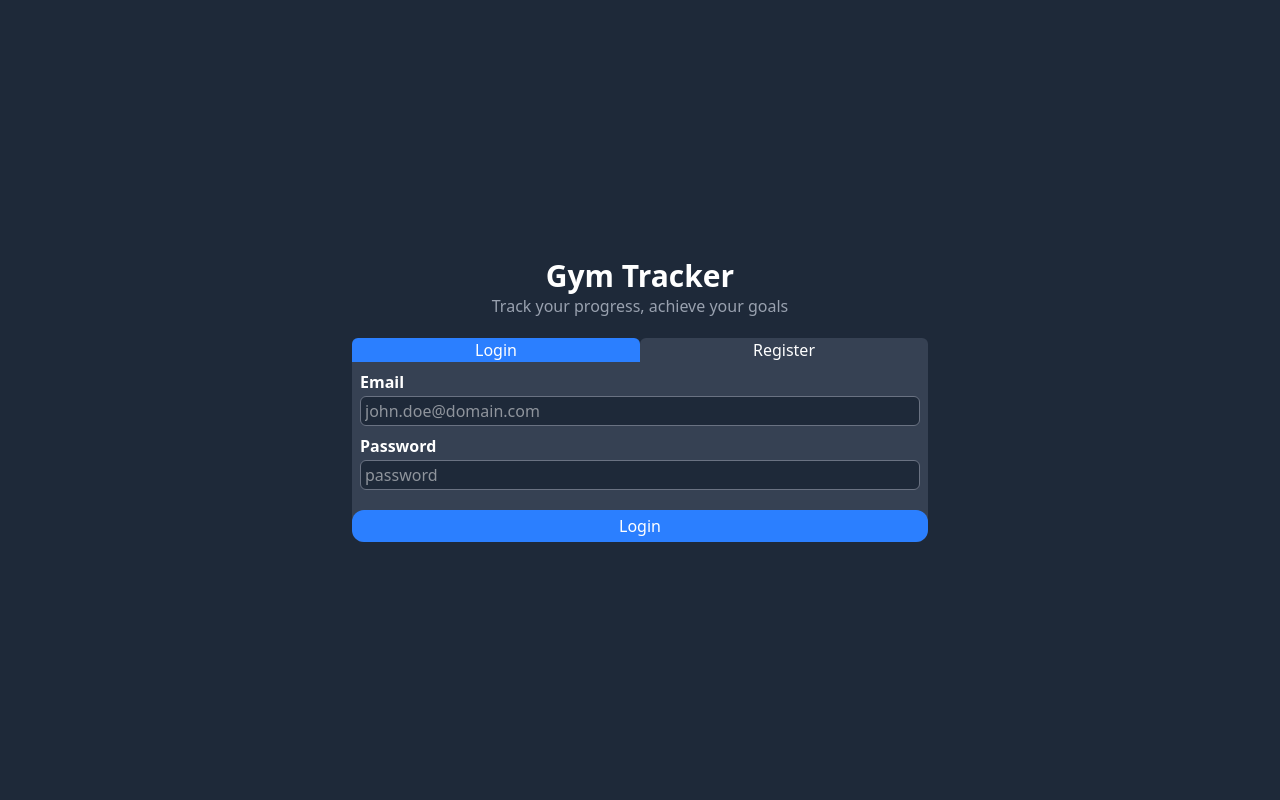
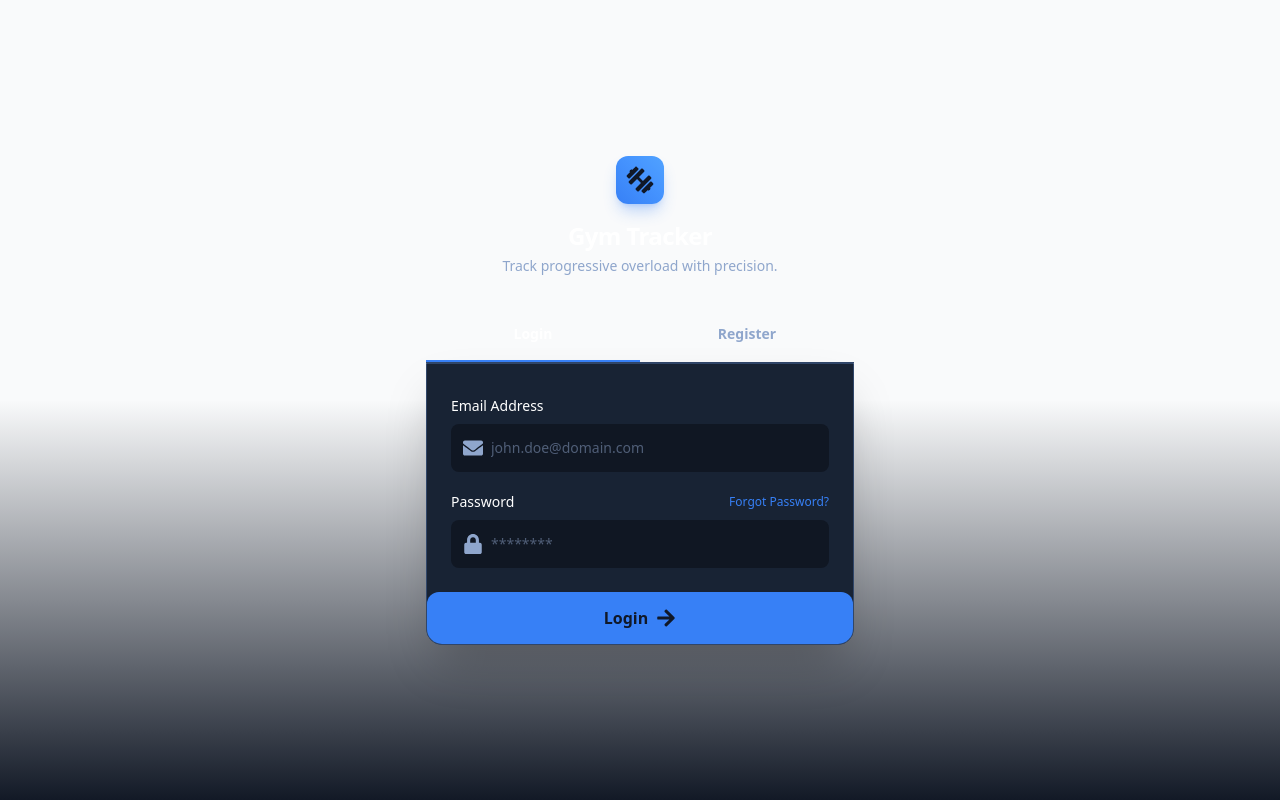
Before and after one commit to GymTrackerApp/frontend, a React (Vite) app in the folder frontend-react/: page /register-login in a window 1280 px wide. Built offline with nearby package versions, Linux system fonts and the light colour scheme; no server answers.

Commit message:
login page design changes

```diff
--- a/frontend-react/src/components/AuthToggleTabs.tsx
+++ b/frontend-react/src/components/AuthToggleTabs.tsx
@@ -6,14 +6,15 @@ interface AuthToggleProps {
 }
 
 const AuthToggleTabs = ({ isRegister, setIsRegister }: AuthToggleProps) => {
-  const btnCommonStyle = "w-full rounded-t-md cursor-pointer";
   return (
-    <div className="flex">
+    <div className="flex border-b border-border-dark">
       <button
         type="button"
         className={clsx(
-          btnCommonStyle,
-          isRegister ? "bg-gray-700" : "bg-blue-500"
+          "flex-1 py-4 text-center text-sm font-semibold border-b-2 transition-colors rounded-tl-4xl",
+          isRegister
+            ? "border-transparent text-text-muted"
+            : "border-primary text-white bg-white/5"
         )}
         onClick={() => setIsRegister(false)}
       >
@@ -22,8 +23,10 @@ const AuthToggleTabs = ({ isRegister, setIsRegister }: AuthToggleProps) => {
       <button
         type="button"
         className={clsx(
-          btnCommonStyle,
-          isRegister ? "bg-blue-500" : "bg-gray-700"
+          "flex-1 py-4 text-center text-sm font-semibold text-text-muted hover:text-white border-b-2 transition-colors rounded-tr-4xl",
+          isRegister
+            ? "border-primary bg-white/5"
+            : "border-transparent text-text-muted"
         )}
         onClick={() => setIsRegister(true)}
       >
--- a/frontend-react/src/components/ui/Button.tsx
+++ b/frontend-react/src/components/ui/Button.tsx
@@ -16,7 +16,7 @@ const Button = ({
   ...props
 }: ButtonProps) => {
   const typeStyle = {
-    approve: "bg-blue-500 hover:bg-blue-400 transition-colors",
+    approve: "bg-primary hover:bg-primary-hover transition-colors",
     details:
       "border border-blue-400 text-blue-400 hover:border-blue-300 hover:text-blue-300 transition-colors",
     cancel:
--- a/frontend-react/src/index.css
+++ b/frontend-react/src/index.css
@@ -6,9 +6,16 @@
   --color-subcomponents-main: var(--color-gray-600);
   --color-subcomponents-main-hover: var(--color-gray-500);
   --color-subcomponents-text-main: var(--color-gray-400);
-  --color-background-main: var(--color-gray-800);
   --color-approve-button-main: var(--color-blue-500);
   --color-hover-approve-button-main: var(--color-blue-400);
+  --color-primary: #3780f6;
+  --color-primary-hover: #2563eb;
+  --color-background-light: #f9fafb;
+  --color-background-dark: #121926;
+  --color-card-dark: #182334;
+  --color-input-dark: #101723;
+  --color-border-dark: #304669;
+  --color-text-muted: #8fa6cc;
 }
 
 @utility no-spinner {
--- a/frontend-react/src/pages/RegisterLogin.tsx
+++ b/frontend-react/src/pages/RegisterLogin.tsx
@@ -1,8 +1,17 @@
 import { useMutation } from "@tanstack/react-query";
 import type { AxiosError } from "axios";
 import { useState } from "react";
+import toast from "react-hot-toast";
+import {
+  FaArrowRight,
+  FaDumbbell,
+  FaEnvelope,
+  FaLock,
+  FaUser,
+} from "react-icons/fa";
+import { useNavigate } from "react-router";
 import AuthToggleTabs from "../components/AuthToggleTabs";
-import InputForm from "../components/ui/InputForm";
+import Button from "../components/ui/Button";
 import {
   signIn,
   type SignInRequest,
@@ -10,11 +19,8 @@ import {
   signUp,
   type SignUpRequest,
 } from "../services/authService";
-import { type GeneralResponse, type ErrorResponse } from "../types/ApiResponse";
+import { type ErrorResponse, type GeneralResponse } from "../types/ApiResponse";
 import { type SignInForm, type SignUpForm } from "../types/AuthForms";
-import toast from "react-hot-toast";
-import { useNavigate } from "react-router";
-import Button from "../components/ui/Button";
 
 const RegisterLogin = () => {
   const navigate = useNavigate();
@@ -123,24 +129,41 @@ const RegisterLogin = () => {
 
   return (
     <>
-      <div className="bg-background-main text-white min-h-dvh flex justify-center items-center flex-col">
-        <h1 className="text-3xl font-bold">Gym Tracker</h1>
-        <p className="text-gray-400 mb-5">
-          Track your progress, achieve your goals
+      <div className="bg-background-light dark:bg-background-dark font-display text-gray-900 dark:text-white antialiased min-h-screen flex flex-col items-center justify-center relative overflow-hidden">
+        <div className="absolute inset-0 bg-grid-pattern bg-size-[40px_40px] pointer-events-none opacity-20"></div>
+        <div className="absolute top-0 left-0 w-full h-full bg-linear-to-b from-transparent via-transparent to-background-dark pointer-events-none"></div>
+        <div className="relative z-10 w-full max-w-115 px-4 py-8">
+          <div className="flex flex-col items-center mb-8">
+            <div className="w-12 h-12 rounded-xl bg-linear-to-tr from-primary to-blue-400 flex items-center justify-center shadow-lg shadow-primary/30 mb-4">
+              <FaDumbbell className="w-7 h-7 rotate-45" />
+            </div>
+            <h1 className="text-2xl font-bold tracking-tight text-white">
+              Gym Tracker
+            </h1>
+            <p className="text-text-muted text-sm mt-1">
+              Track progressive overload with precision.
             </p>
-        <div className="w-1/2 max-w-xl">
+          </div>
           <AuthToggleTabs
             isRegister={isRegister}
             setIsRegister={setIsRegister}
           />
           <form
-            className="bg-components-main flex flex-col rounded-b-xl "
+            className="bg-card-dark rounded-2xl rounded-t-none border border-border-dark shadow-2xl overflow-hidden"
             onSubmit={isRegister ? handleSignUp : handleSignIn}
           >
-            <div className="px-2 mt-2">
+            <div className="p-6 pt-8 space-y-5">
               {isRegister && (
-                <InputForm
-                  label="Username"
+                <div className="space-y-2">
+                  <label className="block text-sm font-medium text-white">
+                    Username
+                  </label>
+                  <div className="relative">
+                    <div className="absolute inset-y-0 left-0 pl-3 flex items-center pointer-events-none">
+                      <FaUser className="text-text-muted text-[20px]" />
+                    </div>
+                    <input
+                      className="block w-full rounded-lg border-border-dark bg-input-dark text-white placeholder:text-text-muted/50 focus:border-primary focus:ring-1 focus:ring-primary sm:text-sm pl-10 h-12 transition-all"
                       id="username"
                       name="username"
                       type="text"
@@ -148,10 +171,20 @@ const RegisterLogin = () => {
                       onChange={handleFormChange}
                       required
                     />
+                  </div>
+                </div>
               )}
 
-              <InputForm
-                label="Email"
+              <div className="space-y-2">
+                <label className="block text-sm font-medium text-white">
+                  Email Address
+                </label>
+                <div className="relative">
+                  <div className="absolute inset-y-0 left-0 pl-3 flex items-center pointer-events-none">
+                    <FaEnvelope className="text-text-muted text-[20px]" />
+                  </div>
+                  <input
+                    className="block w-full rounded-lg border-border-dark bg-input-dark text-white placeholder:text-text-muted/50 focus:border-primary focus:ring-1 focus:ring-primary sm:text-sm pl-10 h-12 transition-all"
                     id="email"
                     name="email"
                     type="email"
@@ -159,25 +192,45 @@ const RegisterLogin = () => {
                     onChange={handleFormChange}
                     required
                   />
+                </div>
+              </div>
 
-              <InputForm
-                label="Password"
+              <div className="space-y-2">
+                <div className="flex items-center justify-between">
+                  <label className="block text-sm font-medium text-white">
+                    Password
+                  </label>
+                  {!isRegister && (
+                    <span className="text-xs cursor-pointer font-medium text-primary hover:text-primary-hover underline decoration-transparent hover:decoration-primary transition-all">
+                      Forgot Password?
+                    </span>
+                  )}
+                </div>
+                <div className="relative">
+                  <div className="absolute inset-y-0 left-0 pl-3 flex items-center pointer-events-none">
+                    <FaLock className="text-text-muted text-[20px]" />
+                  </div>
+                  <input
+                    className="block w-full rounded-lg border-border-dark bg-input-dark text-white placeholder:text-text-muted/50 focus:border-primary focus:ring-1 focus:ring-primary sm:text-sm pl-10 h-12 transition-all"
                     id="password"
                     name="password"
                     type="password"
-                placeholder="password"
+                    placeholder="********"
                     onChange={handleFormChange}
                     required
                   />
                 </div>
+              </div>
+            </div>
 
             <Button
               btnStyle={"approve"}
-              size={"medium"}
-              additionalStyle="rounded-xl mt-3"
+              size={"big"}
+              additionalStyle="w-full font-bold py-3.5 rounded-xl transition-all shadow-lg shadow-primary/20 hover:shadow-primary/40 active:scale-[0.98]"
               disabled={signInMutation.isPending || signUpMutation.isPending}
             >
               <span>{isRegister ? "Register" : "Login"}</span>
+              <FaArrowRight className="text-[20px]" />
             </Button>
           </form>
         </div>
```
Lines whose indentation alone changed are shown as unchanged.
